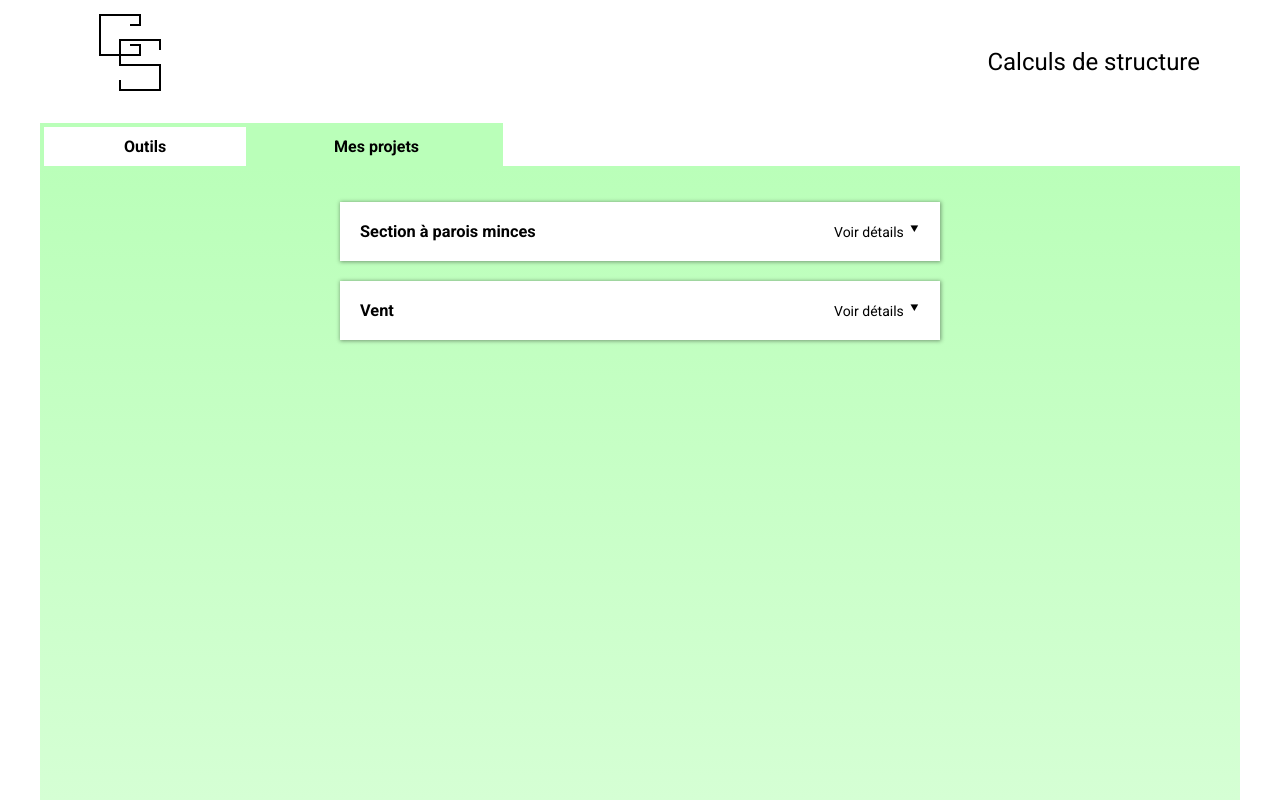
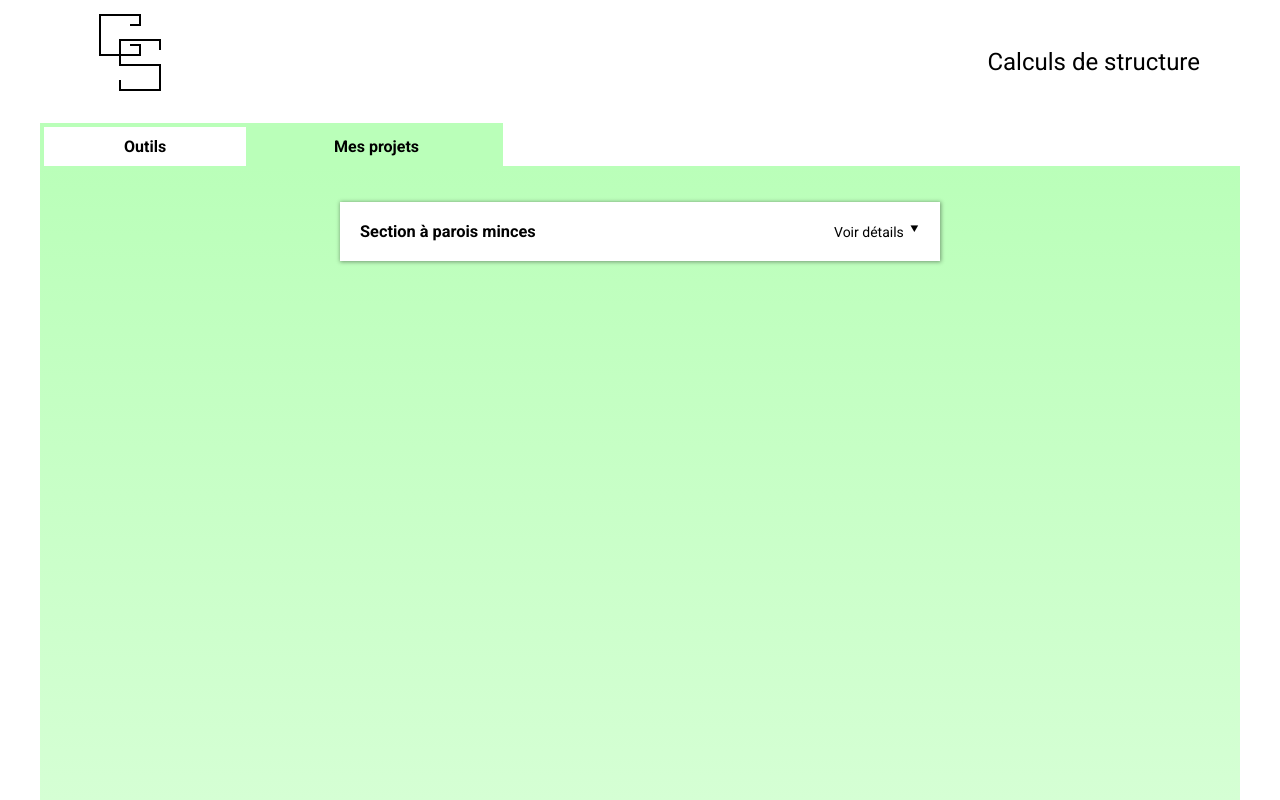
Before and after one commit to Aldehyd/calculate, an Angular app: page / in a window 1280 px wide. Built offline with nearby package versions, Linux system fonts and the light colour scheme; a web font is replaced by a local one.

Commit message:
remove wind from tools list

```diff
--- a/src/app/tools-list/tools-list.component.ts
+++ b/src/app/tools-list/tools-list.component.ts
@@ -21,13 +21,6 @@ export class ToolsListComponent implements OnInit{
         url: "section-tool",
         description: "Calcul des propriétés d'une section à parois minces avec ou sans raidisseur.",
         norm: "Norme: EN NF 1993 1-3"
-      },
-      {
-        id: 1,
-        title: "Vent",
-        url: "wind",
-        description: "Calcul du vent.",
-        norm: "Norme: EN NF 1991 1-1"
       }
     ]
   }
```
